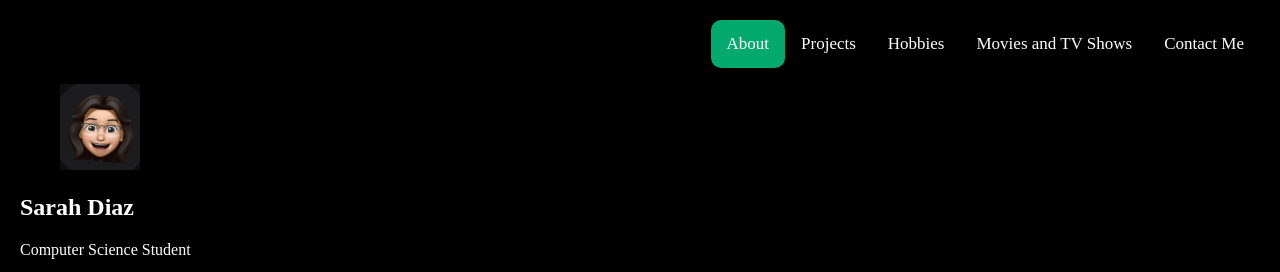
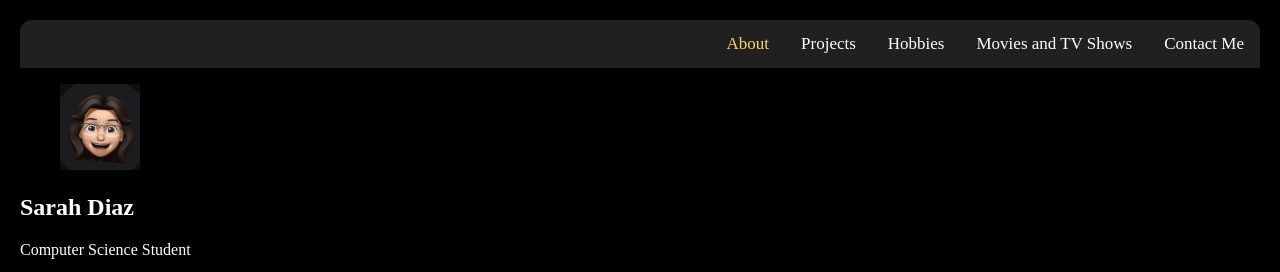
Before and after one commit to SarahDiazZ/SarahDiazZ.github.io, a plain HTML site: page index.html in a window 1280 px wide. Shown: the top 272 px of the page. Drawn offline with Linux system fonts and the light colour scheme.

Commit message:
added coloring to the navbar

```diff
--- a/style.css
+++ b/style.css
@@ -20,7 +20,16 @@
     flex-grow: 1;
   }
   .topnav {
-    background-color: black;
+    bottom: 0;
+    left: 0;
+    width: 100%;
+    background: hsla(240, 1%, 17%, 0.75); /*sets the Hue, saturation, lightness, and alpha*/
+    backdrop-filter: blur(10px);
+    border: 1px solid(hsl(0, 0%, 22%));
+    border-radius: 12px 12px 0 0;
+    box-shadow: 0 16px 30px hsla(0, 0%, 0%, alpha);
+
+    /* background-color: rgb(34, 33, 33); */
     overflow: hidden;
   }
 
@@ -31,35 +40,15 @@
     padding: 14px 16px;
     text-decoration: none;
     font-size: 17px;
-    border-radius: 10px;
+
   }
 
   /*Changes color of navbar thing*/
-  .topnav a:hover {
+  /* .topnav a:hover {
     background-color: #FCF4A3;
     color: white;
-  }
+  } */
 
   .topnav a.active {
-    background-color: #04AA6D;
-    color: white;
+    color: #f8d568;
   }
-
-  /* .container {
-    display: flex;
-    height: 100vh;
-  } */
-
-  /* .sidebar {
-    width: 250px;
-    background-color: darkgray;
-    padding: 20px;
-    color: white;
-    margin: 20px;
-  } */
-/*
-  .content {
-    flex-grow: 1;
-    padding: 20px;
-    background-color: #f4f4f4;
-  } */
```
